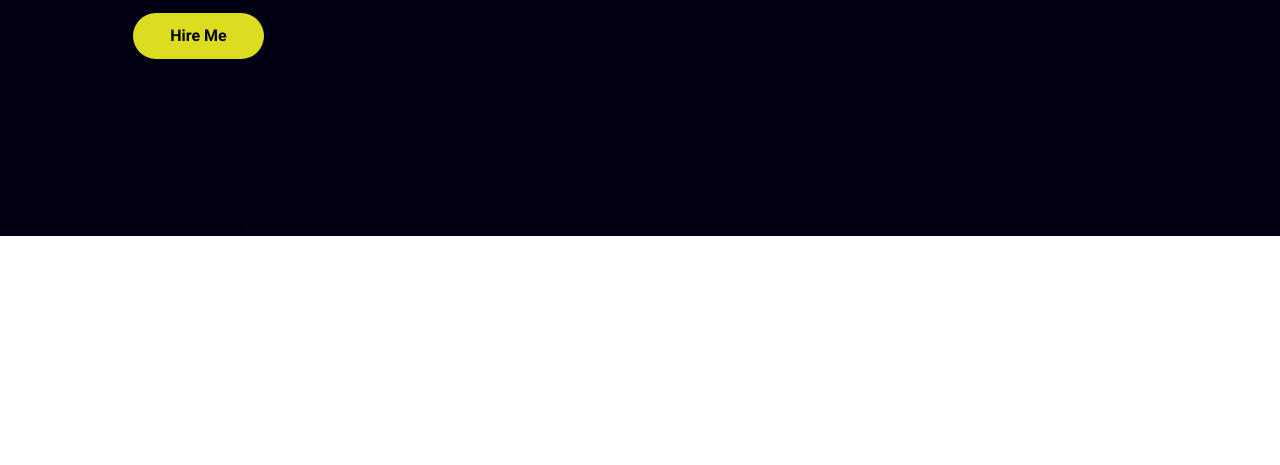
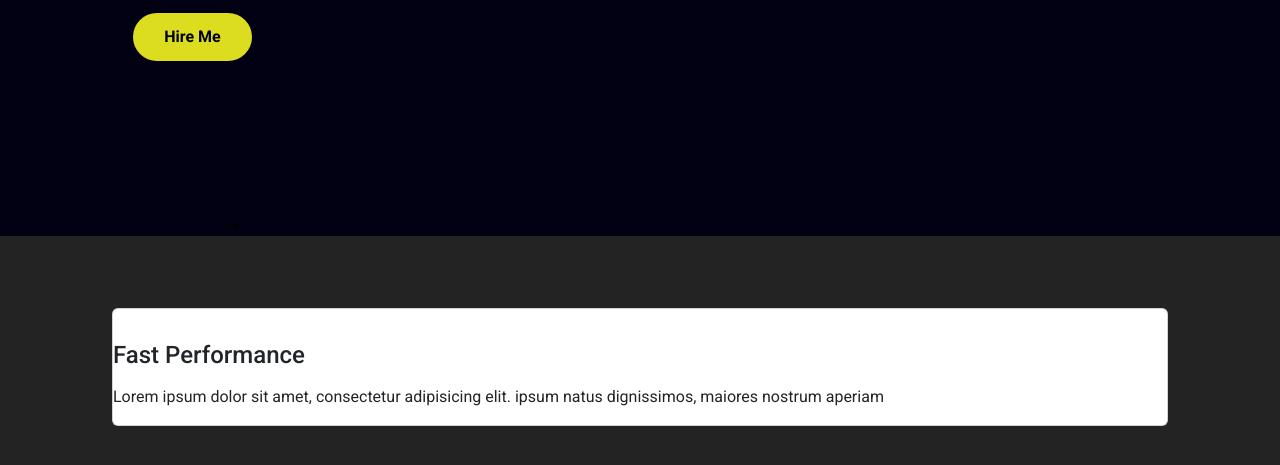
Before and after one commit to leonelta/portfolio, a plain HTML site: page Another/index.html in a window 1280 px wide. Shown: the part 547-1012 px from the top of the page. Before the commit the page ends 800 px from the top, so only its background shows below. Drawn offline with nearby package versions, Linux system fonts and the light colour scheme.

Commit message:
setting the background colour of the class service to gray

```diff
--- a/Another/css/style.css
+++ b/Another/css/style.css
@@ -108,7 +108,7 @@
     text-decoration: none;
     font-weight: bold;
     border: 2px solid transparent;
-    padding: 9px 35px;
+    padding: 9px 30gtpx;
     border-radius: 30px;
     color: black;
     transition: transform .4s;
@@ -120,6 +120,14 @@
     position: absolute;
     bottom: 1%;
 
+}
+
+/*services part*/
+
+.services{
+    background: rgb(36, 35, 35);
+    width: 100%;
+    padding: 30px 100px;
 }
 
 /*
--- a/Another/index.html
+++ b/Another/index.html
@@ -71,6 +71,23 @@
                 Design That Can Give Value To Your Digital Product.
               </p>
               <a href="#" class="btn" style="background-color: rgb(221, 221, 32);">Hire Me<i class="bi bi-arrow-right-short"></i></a>
+            </div>
+          </div>
+        </div>
+      </section>
+
+      <section class="services py-4">
+        <div class="container py-5">
+          <div class="row pb-3">
+            <div col-lg-4 mb-3>
+              <div class="card">
+                <div class="card-body">
+                  <span></span>
+                </div>
+                <h4 class="font-weight-bold pb-2">Fast Performance</h4>
+                <p> Lorem ipsum dolor sit amet, consectetur adipisicing elit.
+                    ipsum natus dignissimos, maiores nostrum aperiam</p>
+              </div>
             </div>
           </div>
         </div>
```
